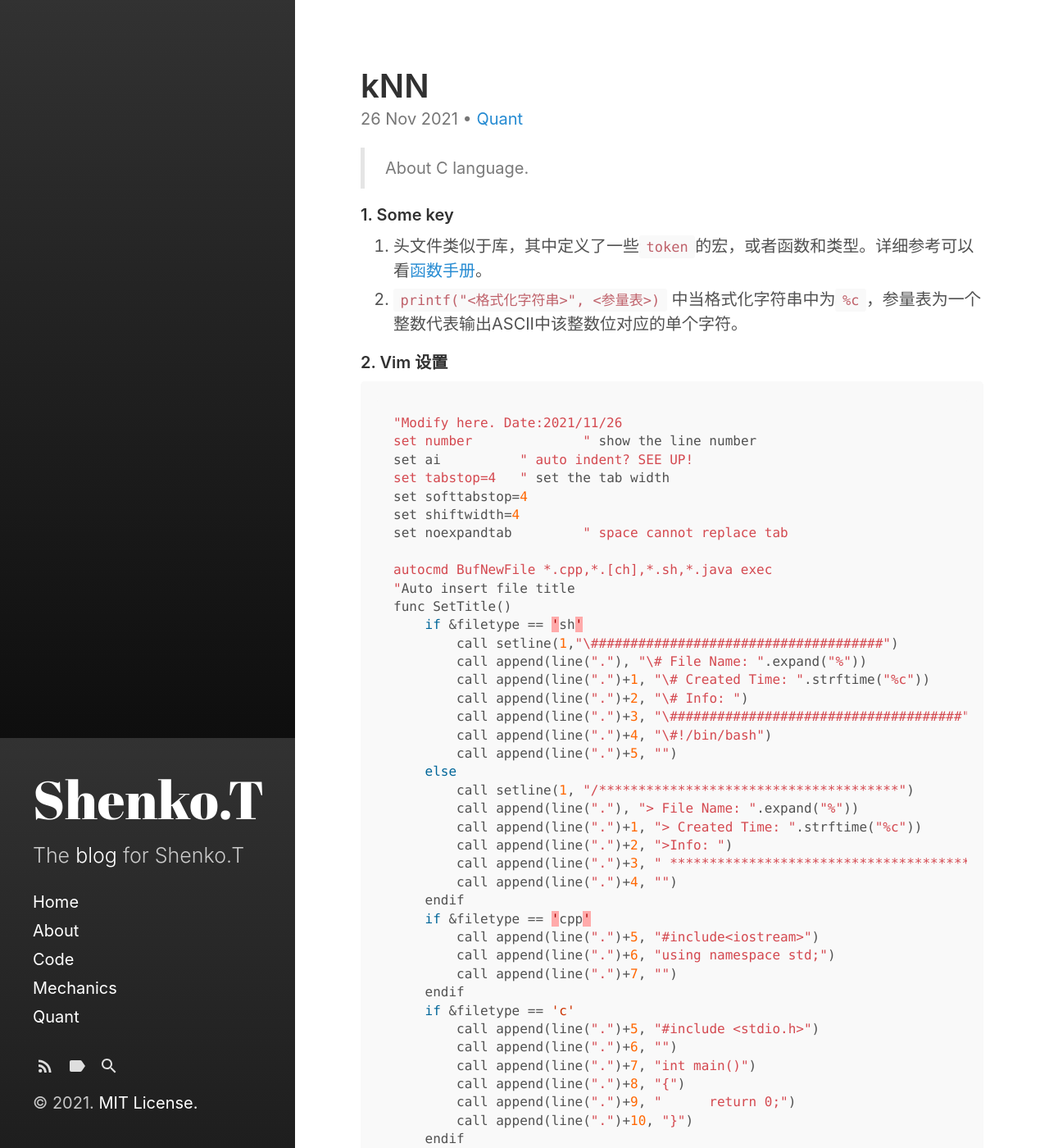
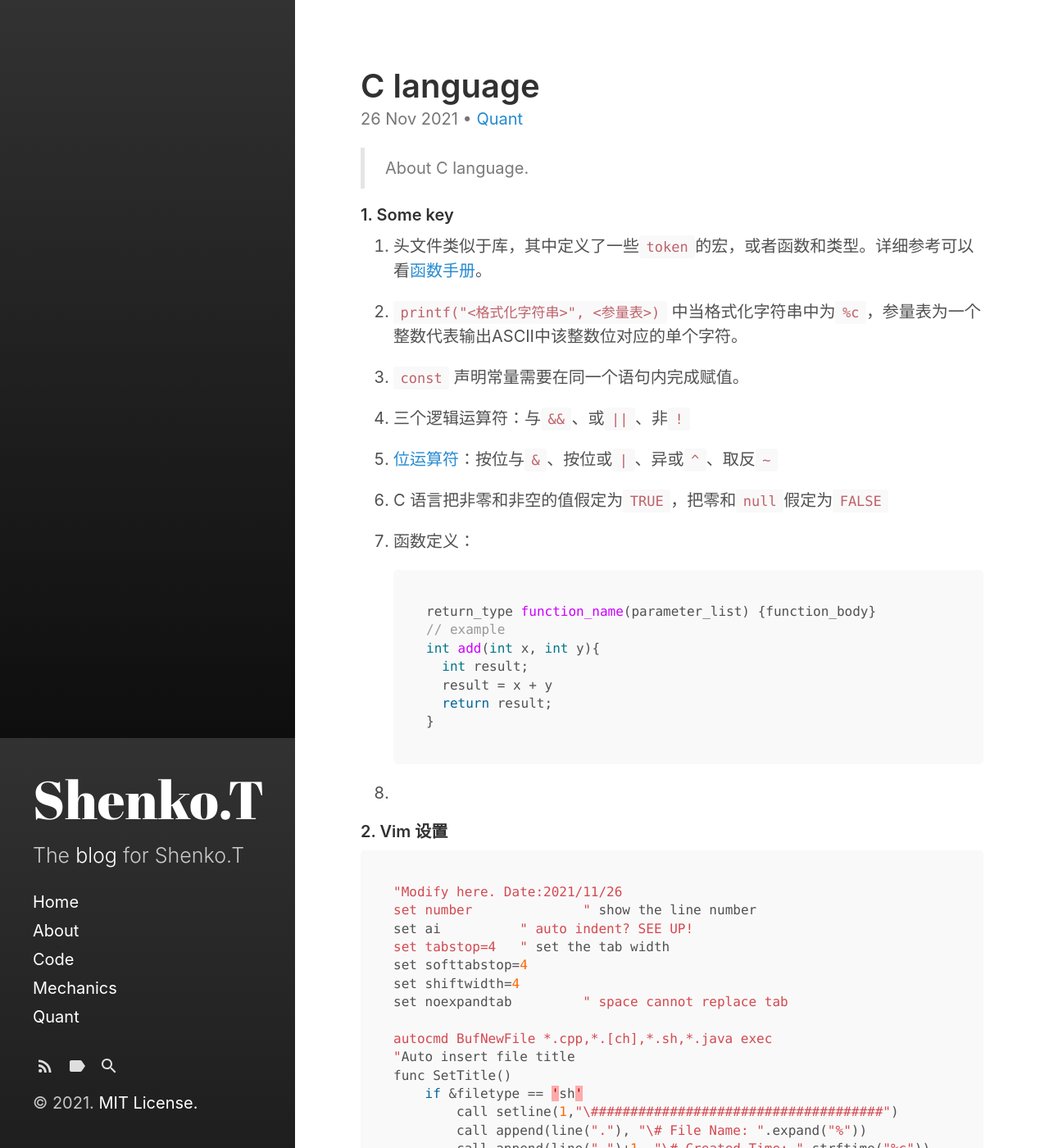
Before and after one commit to DA0717/DA0717.github.io, a Jekyll site: the page built from _posts/2021-11-26-C.md, in a window 1280 px wide and 1400 px high. Shown: the whole window at 82% size. Built offline with Jekyll 4.4.1, drawn with Linux system fonts in a browser that asks for light colours.

Commit message:
modifty post: C

`````diff
--- a/_posts/2021-11-26-C.md
+++ b/_posts/2021-11-26-C.md
@@ -1,6 +1,6 @@
 ---
 layout: post
-title: "kNN"
+title: "C language"
 category: Quant
 tags:
   - Code
@@ -13,9 +13,30 @@ tags:
 ##### 1. Some key
 
 1. 头文件类似于库，其中定义了一些`token`的宏，或者函数和类型。详细参考可以看[函数手册](http://c.biancheng.net/ref/)。
+
 2. `printf("<格式化字符串>", <参量表>)` 中当格式化字符串中为`%c`，参量表为一个整数代表输出ASCII中该整数位对应的单个字符。
 
+3. `const` 声明常量需要在同一个语句内完成赋值。
 
+4. 三个逻辑运算符：与`&&`、或`||`、非`!`
+
+5. [位运算符](https://www.runoob.com/cprogramming/c-operators.html)：按位与`&`、按位或`|`、异或`^`、取反`~`
+
+6. C 语言把非零和非空的值假定为`TRUE`，把零和`null`假定为`FALSE`
+
+7. 函数定义：
+
+   ````c
+   return_type function_name(parameter_list) {function_body}
+   // example
+   int add(int x, int y){
+     int result;
+     result = x + y
+     return result;
+   }
+   ````
+
+8.
 
 ##### 2. Vim 设置
 
`````
